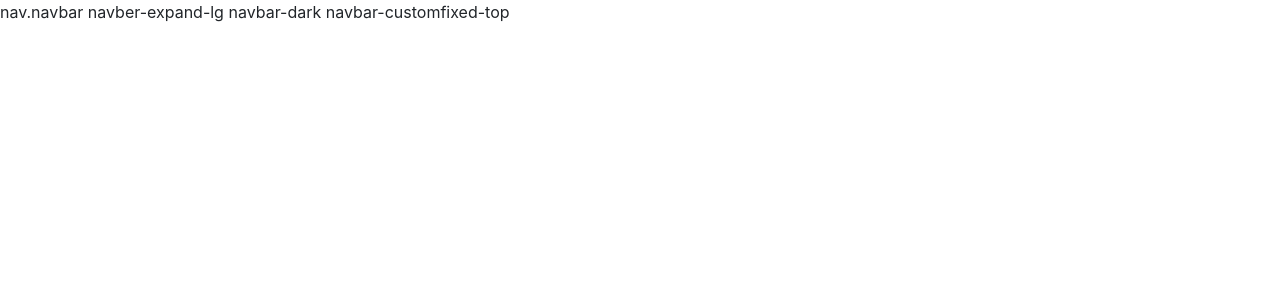
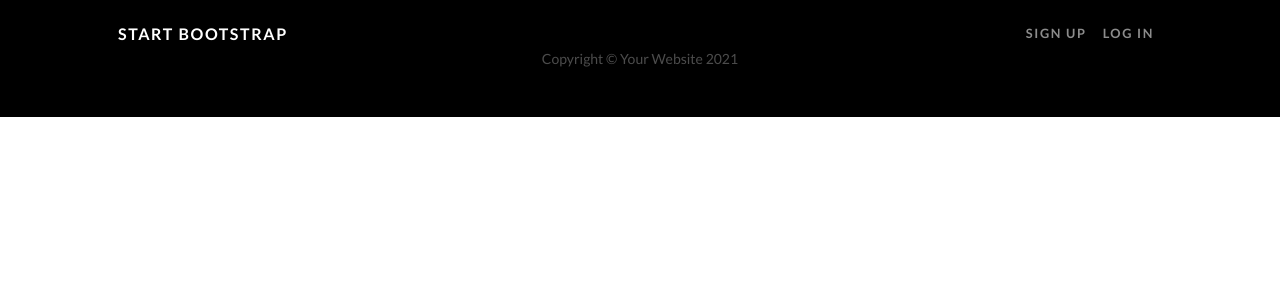
Before and after one commit to kazuki0259/private_diary, a Django app: template diary/templates/diary/base.html in a window 1280 px wide. Shown: the top 300 px of the page. Run offline with Django 3.2, Linux system fonts and the light colour scheme; the template is opened without the code that fills it, so the values that code supplies are empty; some libraries are stand-ins or nearby versions.

Commit message:
base.htmlに分離

```diff
--- a/diary/templates/diary/base.html
+++ b/diary/templates/diary/base.html
@@ -1,32 +1,48 @@
 {%load static %}
+<!DOCTYPE html>
 <html lang="ja">
-<head>
-    <meta charset="UTF-8">
-    <meta name="viewport" content="width=device-width, initial-scale=1, shrink-to-fit=no">
-    <meta name="description" content="">
-    <meta name="suthor" content="">
+    <head>
+        <meta charset="utf-8" />
+        <meta name="viewport" content="width=device-width, initial-scale=1, shrink-to-fit=no" />
+        <meta name="description" content="" />
+        <meta name="author" content="" />
+        <title>{% block title %}{% endblock %}</title>
+        <link rel="icon" type="image/x-icon" href="{% static 'assets/favicon.ico' %}" />
+        <!-- Font Awesome icons (free version)-->
+        <script src="https://use.fontawesome.com/releases/v5.15.3/js/all.js" crossorigin="anonymous"></script>
+        <!-- Google fonts-->
+        <link href="https://fonts.googleapis.com/css?family=Catamaran:100,200,300,400,500,600,700,800,900" rel="stylesheet" />
+        <link href="https://fonts.googleapis.com/css?family=Lato:100,100i,300,300i,400,400i,700,700i,900,900i" rel="stylesheet" />
+        <!-- Core theme CSS (includes Bootstrap)-->
+        <link href="{% static 'css/styles.css' %}" rel="stylesheet" />
+        {% block head %}{% endblock %}
+    </head>
+    <body id="page-top">
+        <!-- Navigation-->
+        <nav class="navbar navbar-expand-lg navbar-dark navbar-custom fixed-top">
+            <div class="container px-5">
+                <a class="navbar-brand" href="#page-top">Start Bootstrap</a>
+                <button class="navbar-toggler" type="button" data-bs-toggle="collapse" data-bs-target="#navbarResponsive" aria-controls="navbarResponsive" aria-expanded="false" aria-label="Toggle navigation"><span class="navbar-toggler-icon"></span></button>
+                <div class="collapse navbar-collapse" id="navbarResponsive">
+                    <ul class="navbar-nav ms-auto">
+                        <li class="nav-item"><a class="nav-link" href="#!">Sign Up</a></li>
+                        <li class="nav-item"><a class="nav-link" href="#!">Log In</a></li>
+                    </ul>
+                </div>
+            </div>
+        </nav>
+        <!-- Header-->
+        {% block header %}{% endblock %}
+        <!-- Content -->
+        {% block contents %}{% endblock %}
 
-    <title>{% block title %}{% endblock %}</title>
-
-    <!-- Bootstrap core CSS -->
-    <link rel="stylesheet" href="{% static 'vendor/bootstrap/css/bootstrap.min.css' %}">
-
-    <!-- Custom fonts for this template -->
-    <link rel="stylesheet" href="https://fonts.googleapis.com/css?family=Catamaran:100,200,300,400,500,600,700,800,900">
-    <link rel="stylesheet" href="https://fonts.googleapis.com/css?family=Lato:100,100i,300,300i,400,400i,700,700i,900,900i">
-
-    <!-- Custom styles for this template -->
-    <link rel="stylesheet" href="{% static 'css/one-page-wonder.min.css' %}">
-
-    <!-- My style -->
-    <link rel="stylesheet" type="text/css" href="{% static 'css/mystyle.css' %}">
-    {% block head %}{% endblock %}
-</head>
-
-<body>
-    <div id="wrapper">
-        <!-- Navigetion -->
-        nav.navbar navber-expand-lg navbar-dark navbar-customfixed-top
-    </div>
-</body>
+        <!-- Footer-->
+        <footer class="py-5 bg-black">
+            <div class="container px-5"><p class="m-0 text-center text-white small">Copyright &copy; Your Website 2021</p></div>
+        </footer>
+        <!-- Bootstrap core JS-->
+        <script src="https://cdn.jsdelivr.net/npm/bootstrap@5.1.0/dist/js/bootstrap.bundle.min.js"></script>
+        <!-- Core theme JS-->
+        <script src="{% static 'js/scripts.js' %}"></script>
+    </body>
 </html>
```
Also changed, not shown: diary/templates/diary/index.html (+10 -43 lines).
